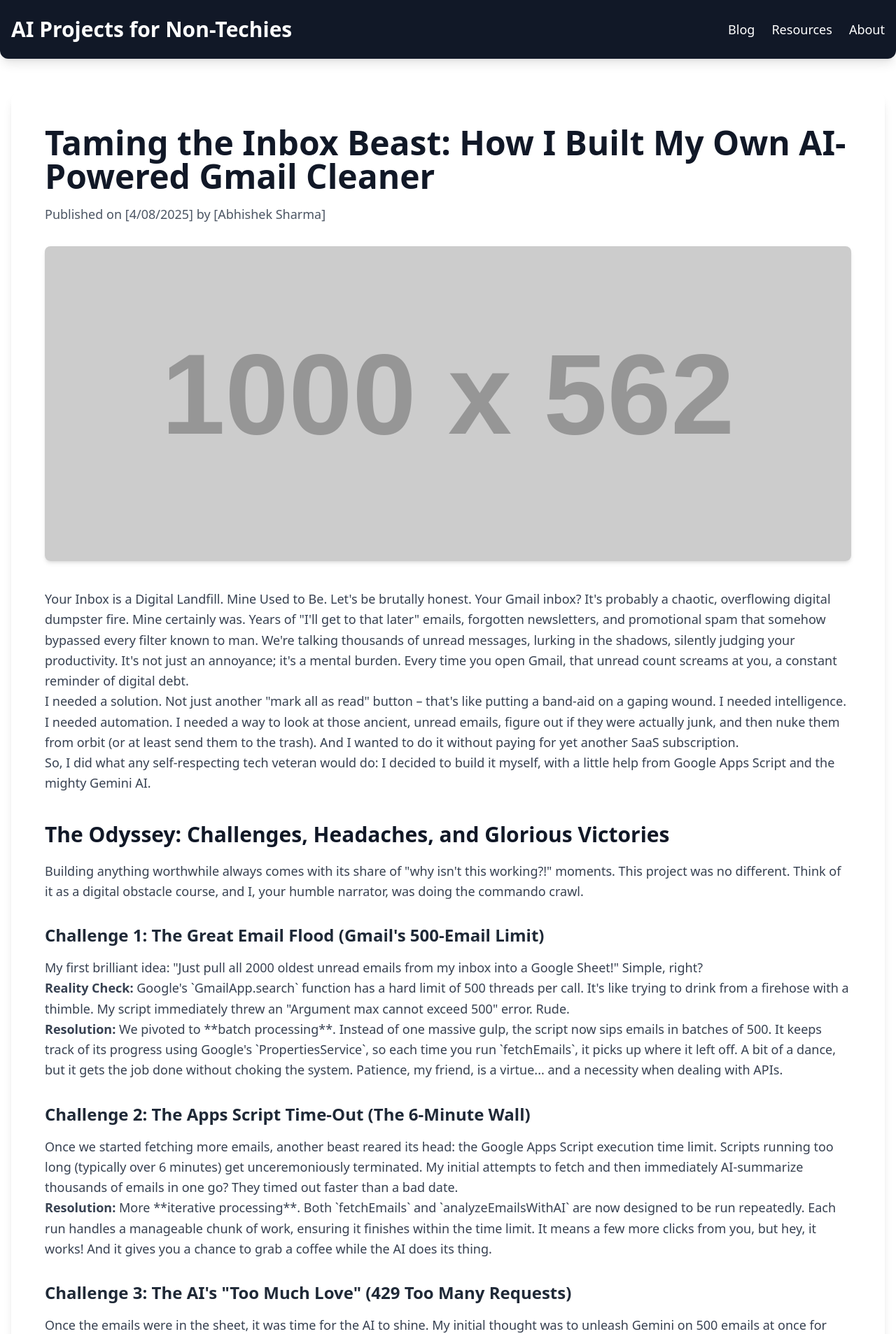
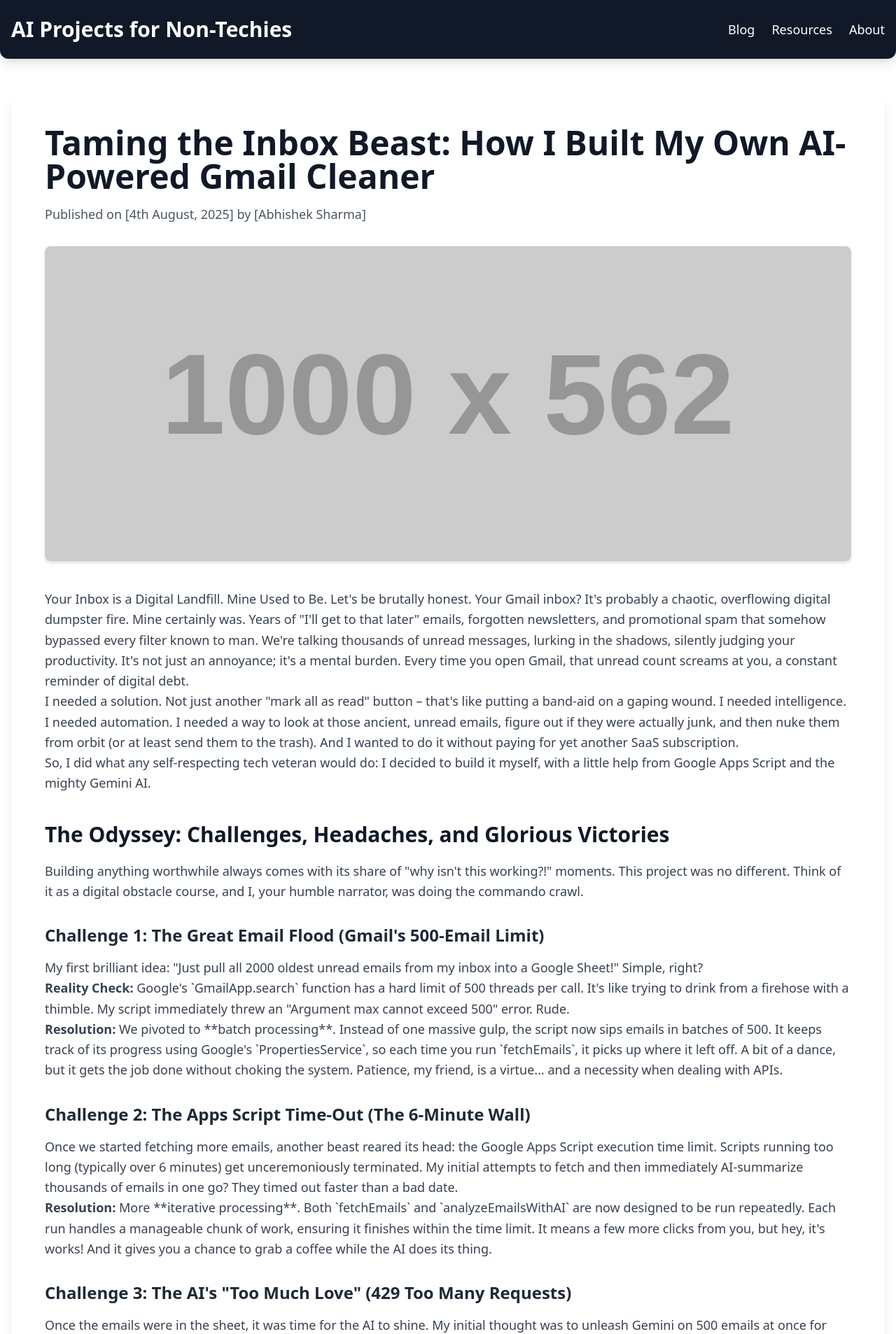
Before and after one commit to Abhishek20081992/AI-Projects-for-Non-Techies, a plain HTML site: page blog/taming-inbox-beast.html in a window 1280 px wide. Shown: the top 1907 px of the page at 70% size. Drawn offline with nearby package versions, Linux system fonts and the light colour scheme; placeholder pictures from the web are drawn by us.

Commit message:
Update taming-inbox-beast.html

```diff
--- a/blog/taming-inbox-beast.html
+++ b/blog/taming-inbox-beast.html
@@ -42,7 +42,7 @@
     <main class="container mx-auto px-4 py-12 content-area">
         <article class="bg-white p-8 md:p-12 rounded-xl shadow-lg">
             <h1 class="text-4xl md:text-5xl font-extrabold mb-4 text-gray-900 leading-tight">Taming the Inbox Beast: How I Built My Own AI-Powered Gmail Cleaner</h1>
-            <p class="text-lg text-gray-600 mb-8">Published on [4/08/2025] by [Abhishek Sharma]</p>
+            <p class="text-lg text-gray-600 mb-8">Published on [4th August, 2025] by [Abhishek Sharma]</p>
             <img src="https://placehold.co/1000x562/cccccc/333333?text=Gmail+Cleaner+Hero+Image" alt="Image of a clean email inbox with AI elements" class="w-full h-auto max-h-[450px] object-cover rounded-lg mb-10 shadow-md">
 
             <div class="prose max-w-none text-lg leading-relaxed text-gray-700">
@@ -62,7 +62,7 @@
 
                 <h3 class="text-2xl font-semibold mt-8 mb-4 text-gray-800">Challenge 2: The Apps Script Time-Out (The 6-Minute Wall)</h3>
                 <p>Once we started fetching more emails, another beast reared its head: the Google Apps Script execution time limit. Scripts running too long (typically over 6 minutes) get unceremoniously terminated. My initial attempts to fetch and then immediately AI-summarize thousands of emails in one go? They timed out faster than a bad date.</p>
-                <p><strong>Resolution:</strong> More **iterative processing**. Both `fetchEmails` and `analyzeEmailsWithAI` are now designed to be run repeatedly. Each run handles a manageable chunk of work, ensuring it finishes within the time limit. It means a few more clicks from you, but hey, it works! And it gives you a chance to grab a coffee while the AI does its thing.</p>
+                <p><strong>Resolution:</strong> More **iterative processing**. Both `fetchEmails` and `analyzeEmailsWithAI` are now designed to be run repeatedly. Each run handles a manageable chunk of work, ensuring it finishes within the time limit. It means a few more clicks from you, but hey, it's works! And it gives you a chance to grab a coffee while the AI does its thing.</p>
 
                 <h3 class="text-2xl font-semibold mt-8 mb-4 text-gray-800">Challenge 3: The AI's "Too Much Love" (429 Too Many Requests)</h3>
                 <p>Once the emails were in the sheet, it was time for the AI to shine. My initial thought was to unleash Gemini on 500 emails at once for analysis.</p>
```
